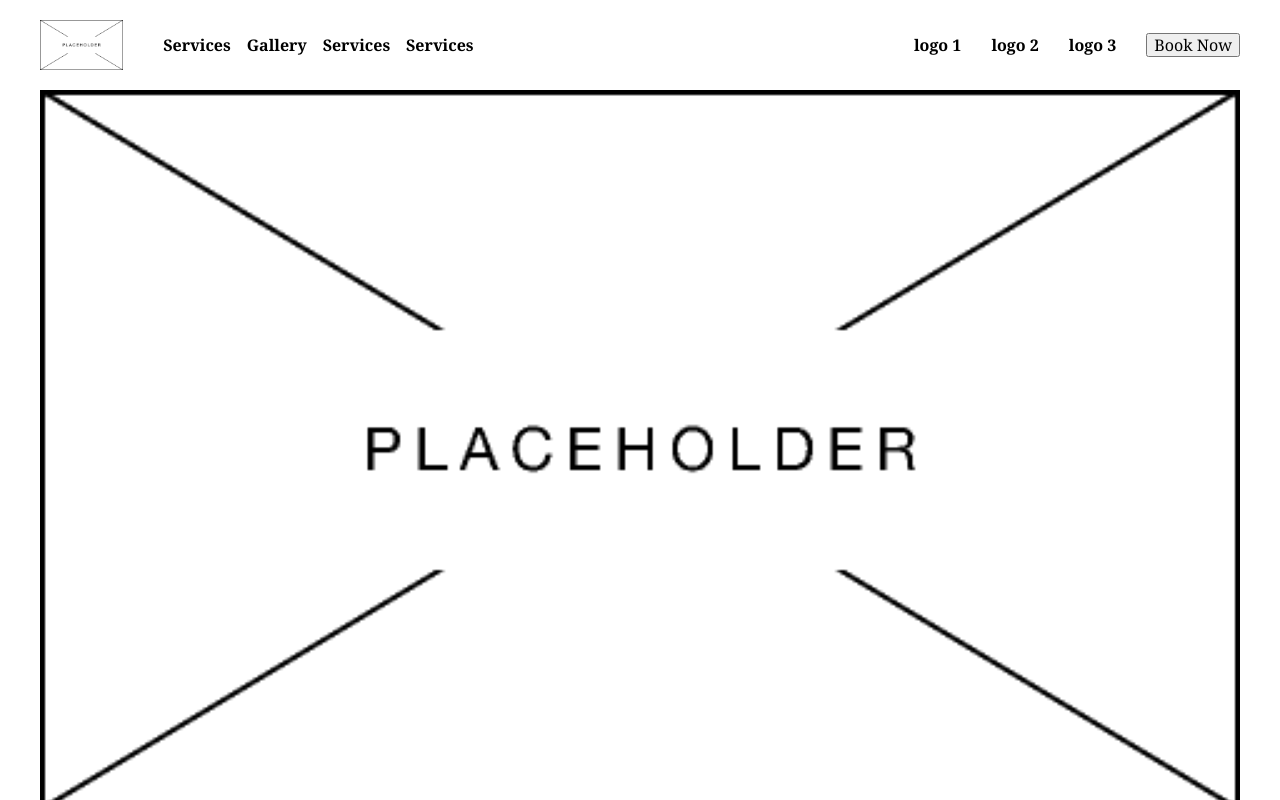
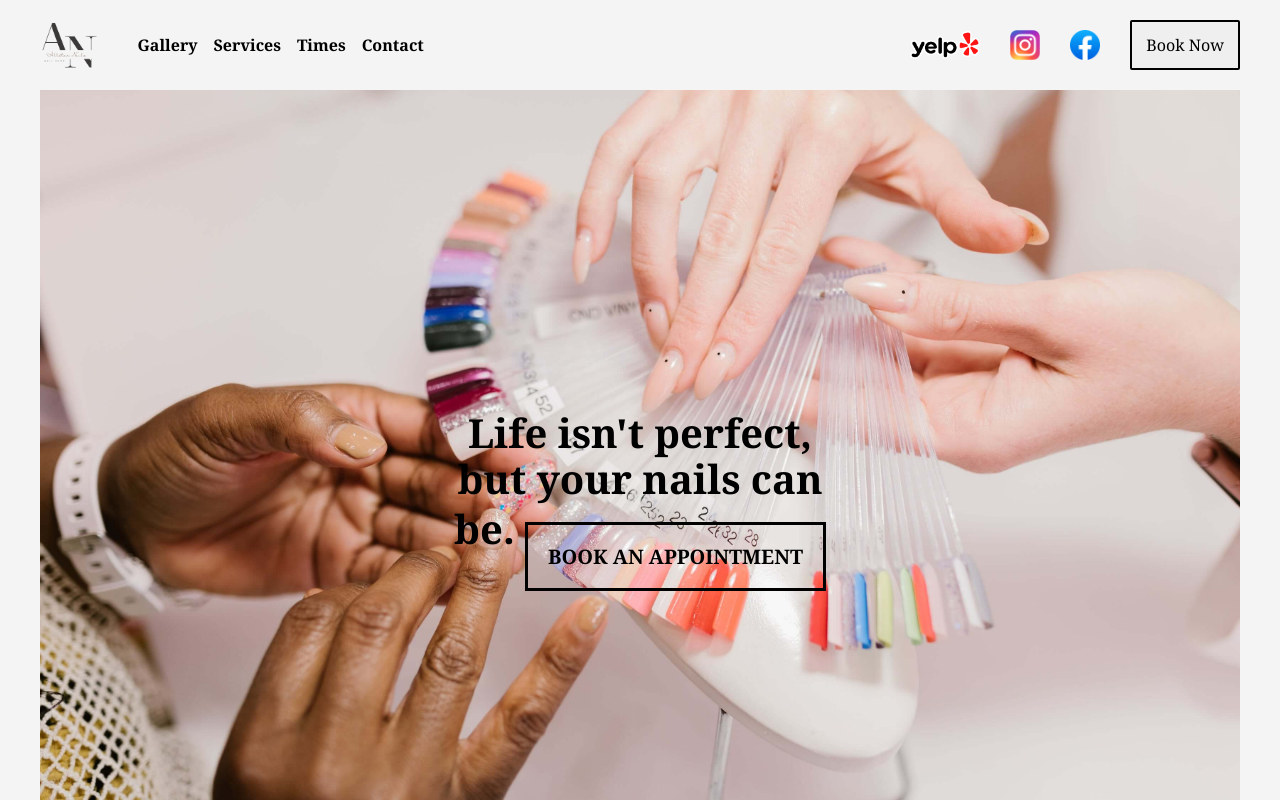
Before and after one commit to quincythai/business-website, a plain HTML site: page index.html in a window 1280 px wide. Drawn offline with Linux system fonts and the light colour scheme.

Commit message:
Add main

```diff
--- a/index.html
+++ b/index.html
@@ -16,29 +16,32 @@
 <body>
     <nav class="navigation-bar">
         <div class="left-side">
-            <img src="images/placeholder.png" alt="business logo" class="business-logo">
+            <img src="images/allstar-square.png" alt="business logo" class="business-logo">
             <div class="links">
                 <ul>
-                    <li>Services</li>
                     <li>Gallery</li>
                     <li>Services</li>
-                    <li>Services</li>
+                    <li>Times</li>
+                    <li>Contact</li>
                 </ul>
             </div>
         </div>
         <div class="right-side">
             <div class="media-logos">
                 <ul>
-                    <li>logo 1</li>
-                    <li>logo 2</li>
-                    <li>logo 3</li>
+                    <img src="images/yelp-logo.png" alt="Yelp Logo" id="yelp-logo">
+                    <img src="images/Instagram_logo_2016.svg.png" alt="Instagram Logo">
+                    <img src="images/Facebook_f_logo_(2021).svg.png" alt="Facebook Logo">
                 </ul>
             </div>
             <button>Book Now</button>
         </div>
     </nav>
-    <main>
-        <img src="images/placeholder.png" alt="main image of nail shop">
+    <main class="container">
+        <img src="images/cover.jpeg" alt="main image of nail shop">
+        <div class="cover-text">Life isn't perfect, but your nails can be.
+            <button>BOOK AN APPOINTMENT</button>
+        </div>
     </main>
 </body>
 
--- a/styles/style.css
+++ b/styles/style.css
@@ -1,5 +1,5 @@
 :root {
-    --gray: #F9F9F9;
+    --gray: #F4F4F4;
 }
 
 body {
@@ -10,6 +10,10 @@ body {
 html, body {
     height: 100%;
     overflow: hidden;
+}
+
+body {
+    background-color: var(--gray);
 }
 
 /* Remove bullet points */
@@ -36,6 +40,10 @@ nav .right-side {
     align-items: center;
 }
 
+nav li {
+    cursor: pointer;
+}
+
 nav ul {
     display: flex;
     margin: 0;
@@ -53,8 +61,22 @@ nav .media-logos ul {
     gap: 30px;
 }
 
+nav img {
+    width: 30px;
+    height: auto;
+    cursor: pointer;
+}
+
+nav #yelp-logo {
+    width: 70px;
+}
+
 nav button {
     margin-left: 30px;
+    cursor: pointer;
+    padding: 14px;
+    border: 2px solid black;
+    border-radius: 2px;
 }
 
 main {
@@ -62,9 +84,35 @@ main {
     justify-content: center;
     align-items: center;
     margin: 0 40px;
+
+    position: relative;
+    text-align: center;
 }
 
 main img {
     width: 100%;
     height: auto;
 }
+
+main .cover-text {
+    position: absolute;
+    font-weight: bold;
+    font-size: 40px;
+    max-width: 400px;
+    word-wrap: break-word;
+    display: block;
+}
+
+main button {
+    position: absolute;
+    padding: 20px;
+    background: transparent;
+    border: 3px solid black;
+    font-weight: bold;
+}
+
+.cover-text button {
+    font-size: 20px;
+    position: relative;
+    top: 20px;
+}
```
Also changed, not shown: images/Facebook_f_logo_(2021).svg.png (added), images/Instagram_logo_2016.svg.png (added), images/allstar-square.png (added), images/cover.jpeg (added), images/instagram-svgrepo-com.svg (added), images/yelp-logo.png (added), images/yelp-svgrepo-com.svg (added).
